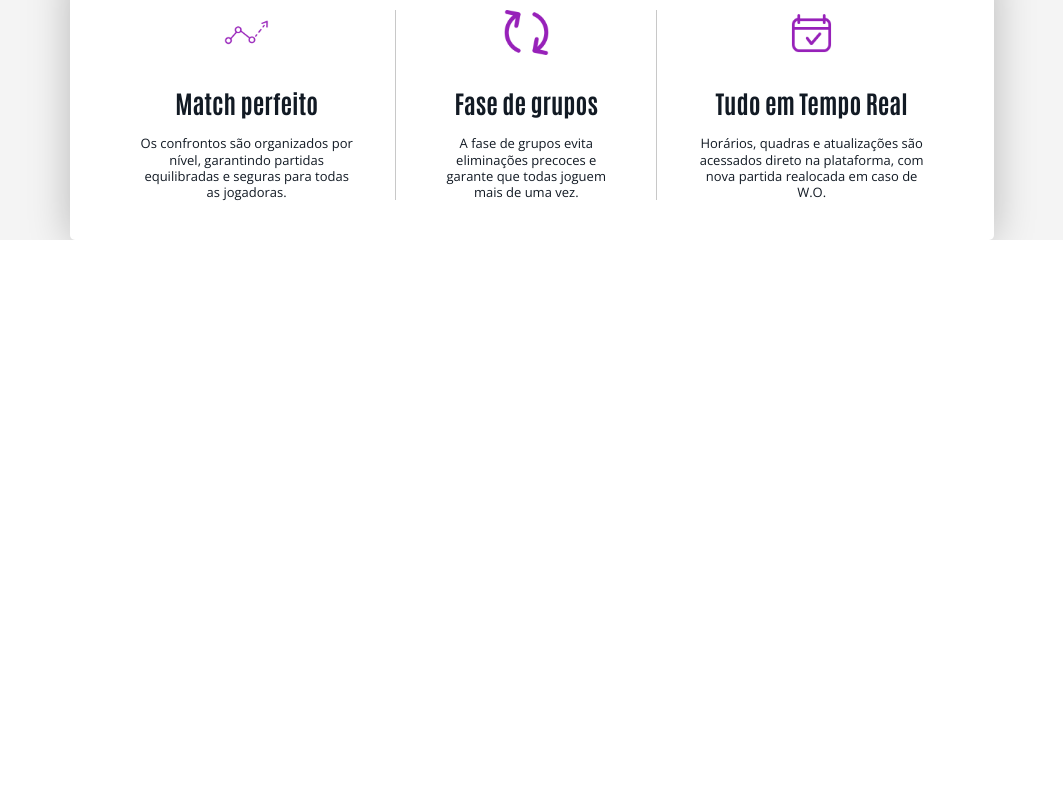
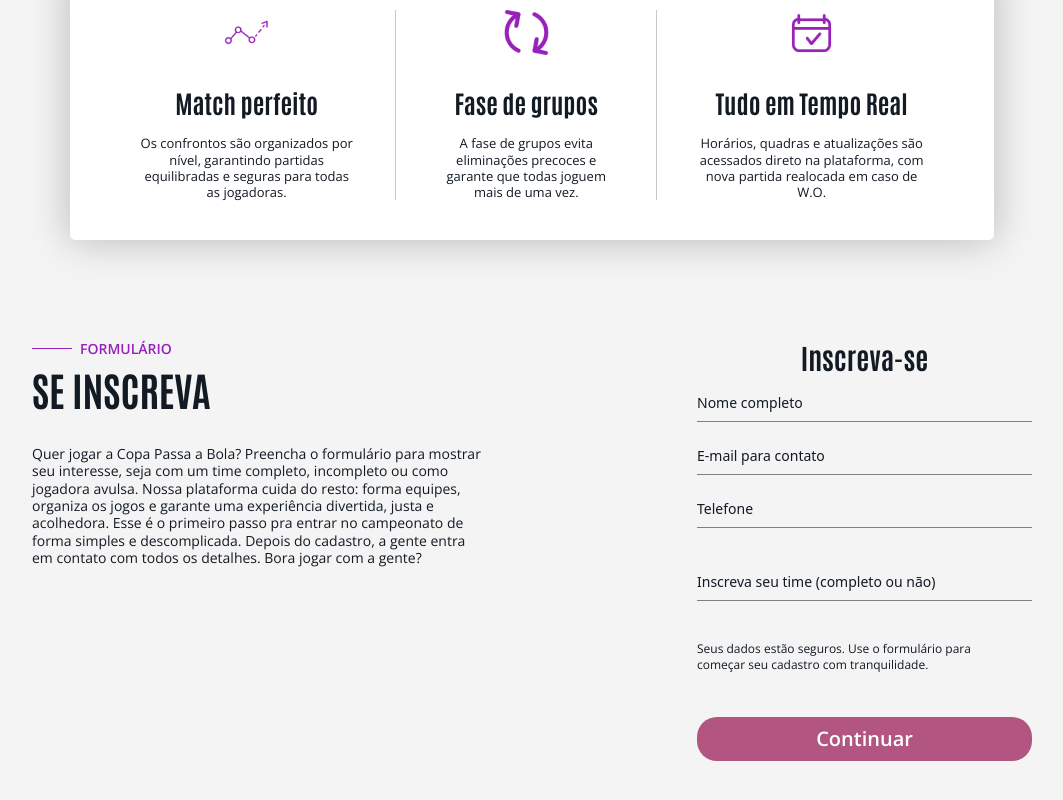
Before and after one commit to Augusto-Valerio/Passa-a-Bola, a React (Vite) app: page / in a window 1280 px wide. Shown: the part 2207-3007 px from the top of the page, without its empty margins (108-1171 px from the left). Before the commit the page ends 2447 px from the top, so only its background shows below. Built offline with nearby package versions, Linux system fonts and the light colour scheme.

Commit message:
feat: integrate Form component into Home page

```diff
--- a/src/pages/Home/Home.jsx
+++ b/src/pages/Home/Home.jsx
@@ -1,6 +1,7 @@
 import Hero from "../../components/Hero";
 import Stats from "../../components/Stats";
 import Benefits from "../../components/Benefits";
+import Form from "../../components/Form";
 
 import Img1 from "../../assets/img1.png";
 import Img2 from "../../assets/img2.png";
@@ -26,11 +27,11 @@ export default function Home() {
         className="bg-off-white py-[70px] lg:py-[100px] overflow-hidden"
       >
         <div
-          id="container-project"
+          id="project-container"
           className="max-w-[62.5em] px-[2.375rem] mx-auto flex flex-col lg:flex-row lg:gap-[4.625rem] lg:px-[0]"
         >
           <div
-            id="content-wrapper"
+            id="project-wrapper"
             className="flex flex-col items-center max-w-[456px] mx-auto"
           >
             {/* Label */}
@@ -91,6 +92,7 @@ export default function Home() {
             id="about-wrapper"
             className="order-1 lg:order-2 max-w-[456px] mx-auto"
           >
+            {/* label */}
             <div className="flex items-center gap-2">
               <span className="text-red section-label">SOBRE NOS</span>
               <div className="w-[40px] h-px bg-red"></div>
@@ -166,6 +168,40 @@ export default function Home() {
           </div>
         </div>
       </section>
+
+      <section id="form" className="bg-off-white py-[100px]">
+        <div
+          id="form-container"
+          className="max-w-[62.5em] px-[2.375rem] mx-auto flex flex-col gap-12 lg:flex-row lg:px-[0]"
+        >
+          <div
+            id="content-wrapper"
+            className="flex flex-col items-center max-w-[456px] mx-auto lg:mx-0"
+          >
+            {/* Label */}
+            <div className="flex items-center gap-2 mr-auto ">
+              <div className="w-[40px] h-px bg-purple"></div>
+              <span className="text-purple section-label">FORMULÁRIO</span>
+            </div>
+
+            {/* Título e texto */}
+            <h2 className="heading-section text-midnight mt-[8px] mr-auto">
+              SE INSCREVA
+            </h2>
+            <p className="body-text text-midnight mt-[30px] ">
+              Quer jogar a Copa Passa a Bola? Preencha o formulário para mostrar
+              seu interesse, seja com um time completo, incompleto ou como
+              jogadora avulsa. Nossa plataforma cuida do resto: forma equipes,
+              organiza os jogos e garante uma experiência divertida, justa e
+              acolhedora. Esse é o primeiro passo pra entrar no campeonato de
+              forma simples e descomplicada. Depois do cadastro, a gente entra
+              em contato com todos os detalhes. Bora jogar com a gente?
+            </p>
+          </div>
+
+          <Form />
+        </div>
+      </section>
     </>
   );
 }
```
